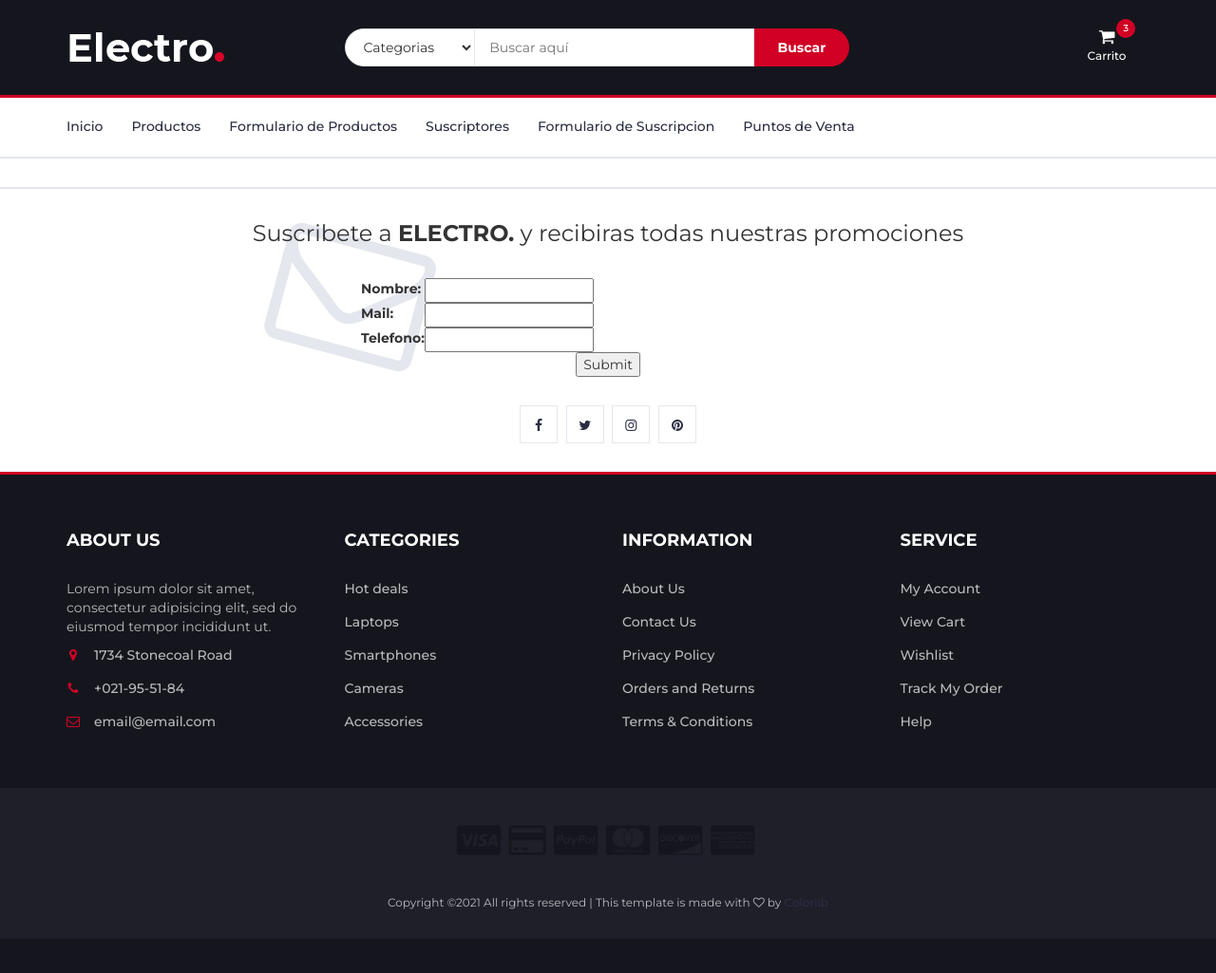
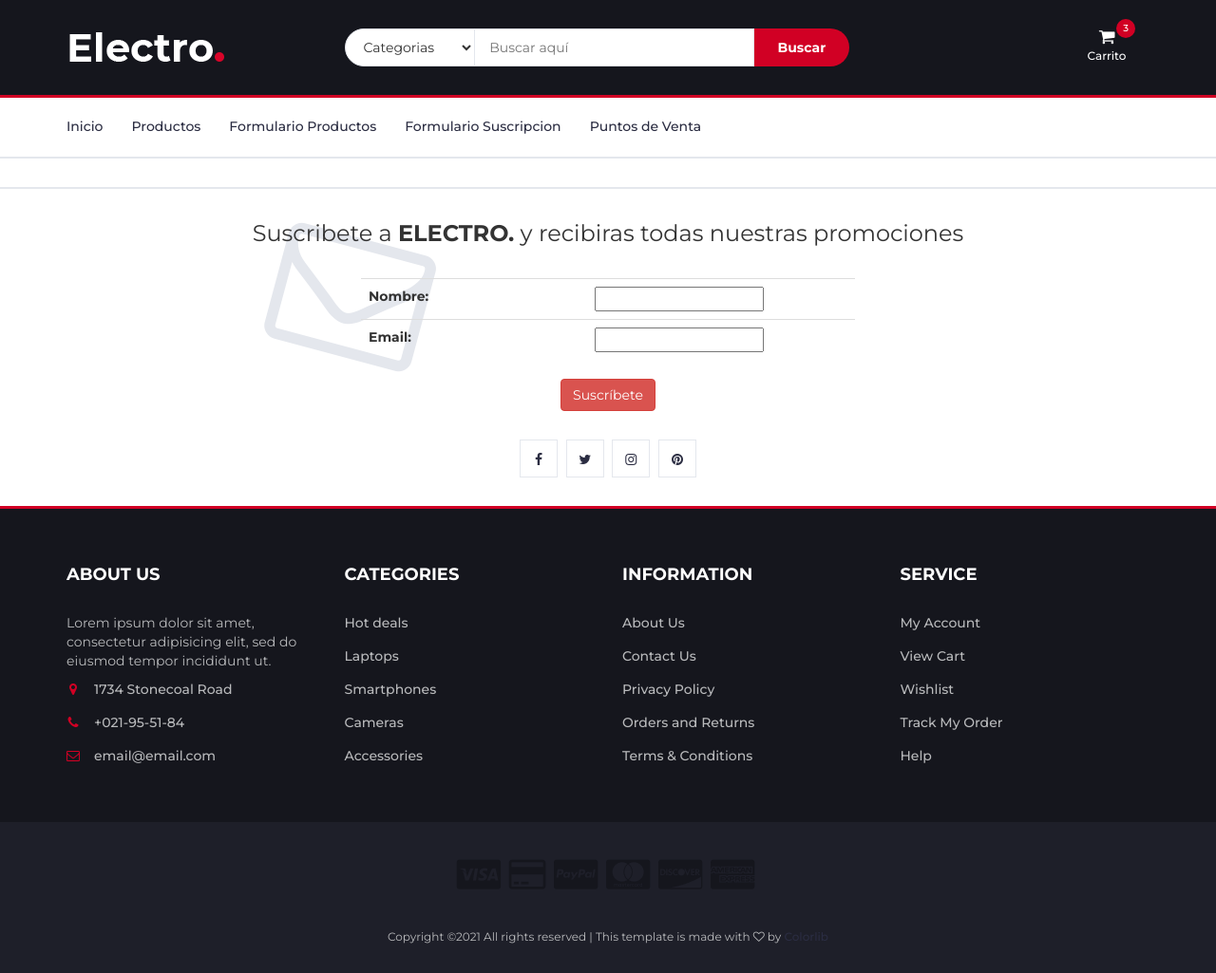
Before and after one commit to mteranbeiza/proyectoCoderECommerce, a Django app: page /AppCoder/suscriptores_formulario in a window 1280 px wide. Shown: the whole page at 95% size. Before the commit the page ends 958 px from the top, so only its background shows below. Run offline with Django 3.2, Linux system fonts and the light colour scheme; some libraries are stand-ins or nearby versions.

Commit message:
Eliminacion de un template de suscriptores, cambios en modelos suscriptores y productos, sus forms y  views

```diff
--- a/AppCoder/forms.py
+++ b/AppCoder/forms.py
@@ -2,11 +2,12 @@ from django import forms
 
 class Suscriptores_Formulario(forms.Form):
     nombre= forms.CharField()
-    mail= forms.CharField()
-    telefono= forms.IntegerField()
+    email= forms.EmailField()
+
 
 
 class Productos_Formulario(forms.Form):
-    idProducto= forms.IntegerField()
-    nombre= forms.CharField()
-    precio= forms.FloatField()
+
+    nombre    = forms.CharField()
+    precio    = forms.FloatField()
+    categoria = forms.CharField()
--- a/AppCoder/templates/AppCoder/padre.html
+++ b/AppCoder/templates/AppCoder/padre.html
@@ -157,9 +157,9 @@
 						<!--li class="active"><a href="#">Home</a></li-->
 						<li><a href="{% url 'Inicio' %}">Inicio</a></li>
 						<li><a href="{% url 'Productos' %}">Productos</a></li>
-						<li><a href="{% url 'Productos_Formulario' %}">Formulario de Productos</a></li>
-						<li><a href="{% url 'Suscriptores' %}">Suscriptores</a></li>
-						<li><a href="{% url 'Suscriptores_Formulario' %}"> Formulario de Suscripcion</a></li>
+						<li><a href="{% url 'Productos_Formulario' %}">Formulario Productos</a></li>
+
+						<li><a href="{% url 'Suscriptores_Formulario' %}"> Formulario Suscripcion</a></li>
 						<li><a href="{% url 'PuntosDeVenta' %}">Puntos de Venta</a></li>
 					</ul>
 					<!-- /NAV -->
--- a/AppCoder/templates/AppCoder/productos_formulario.html
+++ b/AppCoder/templates/AppCoder/productos_formulario.html
@@ -15,11 +15,11 @@
 
                     <form action="/AppCoder/productos_formulario" method= "POST">{% csrf_token %}
 
-                        <table>
+                        <table class="table">
                         {{ productos_formulario.as_table }}
                         </table>
 
-                    <input type="submit" name="SUSCRIBIRSE">
+                    <input type="submit" name="SUSCRIBIRSE" value="Ingresar Producto" class="btn btn-danger ">
 
                     </form>
                     <ul class="newsletter-follow">
--- a/AppCoder/templates/AppCoder/suscriptores_formulario.html
+++ b/AppCoder/templates/AppCoder/suscriptores_formulario.html
@@ -15,11 +15,11 @@
 
                     <form action="/AppCoder/suscriptores_formulario" method= "POST">{% csrf_token %}
 
-                        <table>
+                        <table class="table">
                         {{ suscriptores_formulario.as_table }}
                         </table>
 
-                    <input type="submit" name="SUSCRIBIRSE">
+                    <input type="submit" name="SUSCRIBIRSE" value="Suscríbete" class="btn btn-danger ">
 
                     </form>
                     <ul class="newsletter-follow">
--- a/AppCoder/urls.py
+++ b/AppCoder/urls.py
@@ -5,7 +5,6 @@ urlpatterns = [
     path('', views.inicio, name= 'Inicio'),
     path('productos', views.productos, name= 'Productos'),
     path('productos_formulario', views.productos_formulario, name= 'Productos_Formulario'),
-    path('suscriptores', views.suscriptores, name= 'Suscriptores'),
     path('suscriptores_formulario', views.suscriptores_formulario, name= 'Suscriptores_Formulario'),
     path('puntosdeventa', views.puntosdeventa, name= 'PuntosDeVenta'),
 ]
--- a/AppCoder/views.py
+++ b/AppCoder/views.py
@@ -16,7 +16,7 @@ def productos_formulario(request):
         productos_formulario= Productos_Formulario(request.POST)
         if productos_formulario.is_valid():
             informacion= productos_formulario.cleaned_data
-            producto_instanciado= Producto(idProducto=informacion["idProducto"],nombre= informacion["nombre"],precio= informacion["precio"])
+            producto_instanciado= Producto(nombre= informacion["nombre"],precio= informacion["precio"],categoria=informacion["categoria"])
             producto_instanciado.save()
         return render(request, 'AppCoder/inicio.html')
 
@@ -24,15 +24,14 @@ def productos_formulario(request):
         productos_formulario= Productos_Formulario
     return render(request, 'AppCoder/productos_formulario.html', {"productos_formulario":productos_formulario})
 
-def suscriptores(request):
-    return render(request, 'AppCoder/suscriptores.html')
+
 
 def suscriptores_formulario(request):
     if request.method == "POST":
         suscriptores_formulario= Suscriptores_Formulario(request.POST)
         if suscriptores_formulario.is_valid():
             informacion= suscriptores_formulario.cleaned_data
-            suscriptor_instanciado= Suscriptor(nombre=informacion["nombre"],mail= informacion["mail"],telefono= informacion["telefono"])
+            suscriptor_instanciado= Suscriptor(nombre=informacion["nombre"],mail= informacion["email"])
             suscriptor_instanciado.save()
         return render(request, 'AppCoder/inicio.html')
 
```
Also changed, not shown: AppCoder/models.py (+9 -7 lines), AppCoder/migrations/0002_auto_20211215_1210.py (added), AppCoder/migrations/0003_auto_20211215_1242.py (added), db.sqlite3.
